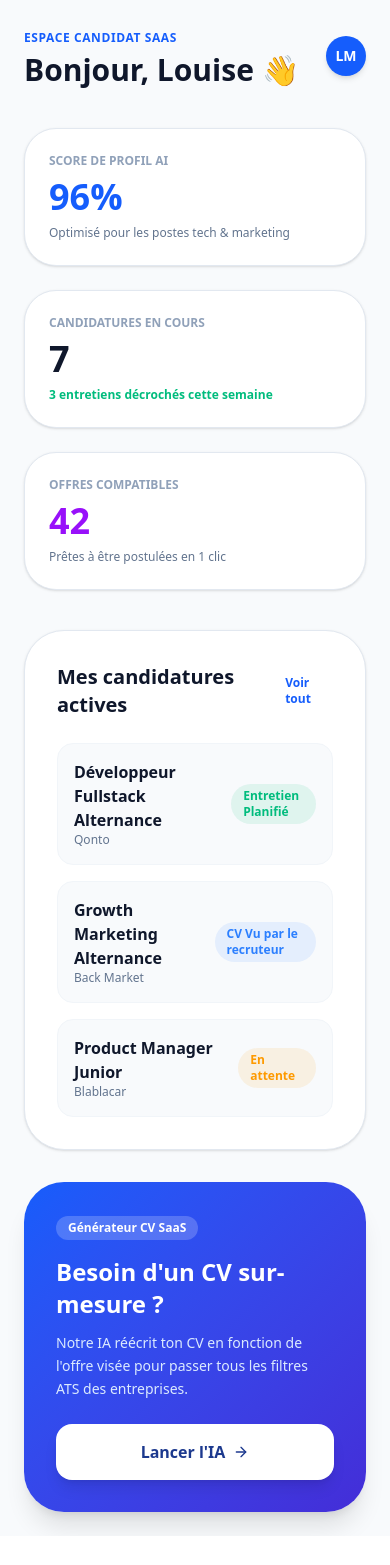
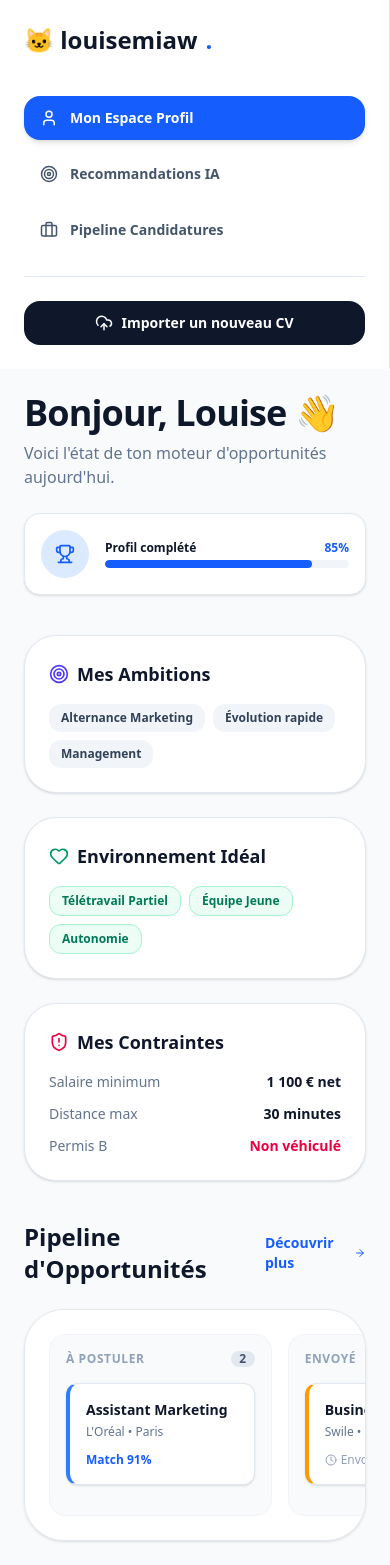
Before and after one commit to tchikibinks/louisemiaw, a Next.js app: page /dashboard in a window 390 px wide. Before the commit the page ends 1536 px from the top, so only its background shows below. Built offline with nearby package versions, Linux system fonts and the light colour scheme.

Commit message:
Implémentation du Dashboard Profil Intelligent et de la page International avec Calculateur de Budget

```diff
--- a/src/app/dashboard/page.tsx
+++ b/src/app/dashboard/page.tsx
@@ -1,102 +1,156 @@
 'use client';
 import Link from 'next/link';
-import { Sparkles, Briefcase, FileText, CheckCircle2, TrendingUp, ArrowRight, Bell, Settings, LogOut } from 'lucide-react';
+import { User, Target, Compass, Briefcase, MapPin, CheckCircle, Clock, Trophy, Heart, ShieldAlert, ArrowRight, UploadCloud } from 'lucide-react';
 
 export default function DashboardPage() {
   return (
-    <div className="min-h-screen bg-slate-50 dark:bg-slate-950 text-slate-900 dark:text-slate-50 flex font-sans transition-colors">
+    <div className="min-h-screen bg-slate-50 dark:bg-slate-950 text-slate-900 dark:text-slate-50 flex flex-col md:flex-row font-sans transition-colors">
 
       {/* Sidebar SaaS */}
-      <aside className="w-64 border-r border-slate-200 dark:border-slate-800 p-6 hidden md:flex flex-col justify-between bg-white dark:bg-slate-900">
-        <div>
-          <Link href="/" className="font-black text-2xl flex items-center gap-2 mb-10">
-            🐱 louisemiaw<span className="text-blue-600">.</span>
+      <aside className="w-full md:w-72 border-r border-slate-200 dark:border-slate-800 bg-white dark:bg-slate-900 p-6 flex flex-col md:min-h-screen sticky top-0 z-10">
+        <Link href="/" className="font-black text-2xl mb-10 flex items-center gap-2">
+          🐱 louisemiaw<span className="text-blue-600">.</span>
+        </Link>
+        <nav className="space-y-3 flex-1">
+          <Link href="/dashboard" className="flex items-center gap-3 px-4 py-3 bg-blue-600 text-white rounded-2xl font-bold text-sm shadow-md">
+            <User size={18}/> Mon Espace Profil
           </Link>
-          <nav className="space-y-2">
-            <Link href="/dashboard" className="flex items-center gap-3 px-4 py-3 bg-blue-600 text-white rounded-2xl font-bold text-sm shadow-sm">
-              <Briefcase size={18}/> Tableau de bord
-            </Link>
-            <Link href="/alternance" className="flex items-center gap-3 px-4 py-3 text-slate-600 dark:text-slate-400 hover:bg-slate-100 dark:hover:bg-slate-800 rounded-2xl font-bold text-sm transition">
-              <Sparkles size={18}/> Vivier d'Offres AI
-            </Link>
-            <Link href="/cv-builder" className="flex items-center gap-3 px-4 py-3 text-slate-600 dark:text-slate-400 hover:bg-slate-100 dark:hover:bg-slate-800 rounded-2xl font-bold text-sm transition">
-              <FileText size={18}/> CV & Lettre AI
-            </Link>
-          </nav>
-        </div>
-        <div className="pt-6 border-t border-slate-200 dark:border-slate-800">
-          <Link href="/" className="flex items-center gap-3 px-4 py-3 text-red-500 font-bold text-sm hover:bg-red-50 dark:hover:bg-red-950/30 rounded-2xl transition">
-            <LogOut size={18}/> Déconnexion
+          <Link href="/explorer" className="flex items-center gap-3 px-4 py-3 text-slate-600 dark:text-slate-400 hover:bg-slate-100 dark:hover:bg-slate-800 rounded-2xl font-bold text-sm transition">
+            <Target size={18}/> Recommandations IA
           </Link>
-        </div>
+          <Link href="/candidatures" className="flex items-center gap-3 px-4 py-3 text-slate-600 dark:text-slate-400 hover:bg-slate-100 dark:hover:bg-slate-800 rounded-2xl font-bold text-sm transition">
+            <Briefcase size={18}/> Pipeline Candidatures
+          </Link>
+          <div className="pt-6 mt-6 border-t border-slate-200 dark:border-slate-800">
+            <button className="w-full flex items-center justify-center gap-2 px-4 py-3 bg-slate-900 dark:bg-white text-white dark:text-slate-900 rounded-2xl font-bold text-sm transition hover:scale-[1.02]">
+              <UploadCloud size={18}/> Importer un nouveau CV
+            </button>
+          </div>
+        </nav>
       </aside>
 
       {/* Main Content */}
-      <main className="flex-1 p-6 md:p-12 overflow-y-auto">
-        <header className="flex justify-between items-center mb-10">
+      <main className="flex-1 p-6 md:p-10 max-w-6xl mx-auto w-full">
+        <header className="flex flex-col md:flex-row md:items-end justify-between gap-6 mb-10">
           <div>
-            <span className="text-xs font-bold text-blue-600 dark:text-blue-400 uppercase tracking-wider">Espace Candidat SaaS</span>
-            <h1 className="text-3xl font-black mt-1">Bonjour, Louise 👋</h1>
+            <h1 className="text-4xl font-black tracking-tight">Bonjour, Louise 👋</h1>
+            <p className="text-slate-500 font-medium mt-2">Voici l'état de ton moteur d'opportunités aujourd'hui.</p>
           </div>
-          <div className="flex items-center gap-4">
-            <div className="w-10 h-10 rounded-full bg-blue-600 text-white font-black flex items-center justify-center text-sm shadow-md">
-              LM
+
+          {/* Gamification : Profil Complété */}
+          <div className="bg-white dark:bg-slate-900 p-4 rounded-2xl border border-slate-200 dark:border-slate-800 shadow-sm flex items-center gap-4 min-w-[250px]">
+            <div className="w-12 h-12 rounded-full bg-blue-100 dark:bg-blue-900/50 text-blue-600 flex items-center justify-center font-black text-sm">
+              <Trophy size={20}/>
+            </div>
+            <div className="flex-1">
+              <div className="flex justify-between text-xs font-bold mb-1">
+                <span>Profil complété</span>
+                <span className="text-blue-600">85%</span>
+              </div>
+              <div className="h-2 w-full bg-slate-100 dark:bg-slate-800 rounded-full overflow-hidden">
+                <div className="h-full bg-blue-600 rounded-full w-[85%]"></div>
+              </div>
             </div>
           </div>
         </header>
 
-        {/* Stats Grid */}
-        <div className="grid grid-cols-1 sm:grid-cols-3 gap-6 mb-10">
+        {/* Le Profil Multi-dimensionnel */}
+        <div className="grid grid-cols-1 lg:grid-cols-3 gap-6 mb-10">
+
+          {/* Ce que je veux (Ambitions) */}
           <div className="bg-white dark:bg-slate-900 p-6 rounded-[2rem] border border-slate-200 dark:border-slate-800 shadow-sm">
-            <div className="text-slate-400 text-xs font-bold uppercase mb-2">Score de Profil AI</div>
-            <div className="text-4xl font-black text-blue-600 dark:text-blue-400">96%</div>
-            <p className="text-xs text-slate-500 mt-2 font-medium">Optimisé pour les postes tech & marketing</p>
+            <div className="flex items-center gap-2 text-indigo-600 mb-4">
+              <Target size={20} className="shrink-0"/>
+              <h3 className="font-bold text-lg text-slate-900 dark:text-white">Mes Ambitions</h3>
+            </div>
+            <div className="flex flex-wrap gap-2 mt-4">
+              <span className="px-3 py-1.5 bg-slate-100 dark:bg-slate-800 text-slate-700 dark:text-slate-300 rounded-xl text-xs font-bold">Alternance Marketing</span>
+              <span className="px-3 py-1.5 bg-slate-100 dark:bg-slate-800 text-slate-700 dark:text-slate-300 rounded-xl text-xs font-bold">Évolution rapide</span>
+              <span className="px-3 py-1.5 bg-slate-100 dark:bg-slate-800 text-slate-700 dark:text-slate-300 rounded-xl text-xs font-bold">Management</span>
+            </div>
           </div>
+
+          {/* Mon environnement idéal */}
           <div className="bg-white dark:bg-slate-900 p-6 rounded-[2rem] border border-slate-200 dark:border-slate-800 shadow-sm">
-            <div className="text-slate-400 text-xs font-bold uppercase mb-2">Candidatures en cours</div>
-            <div className="text-4xl font-black">7</div>
-            <p className="text-xs text-emerald-500 mt-2 font-semibold">3 entretiens décrochés cette semaine</p>
+            <div className="flex items-center gap-2 text-emerald-600 mb-4">
+              <Heart size={20} className="shrink-0"/>
+              <h3 className="font-bold text-lg text-slate-900 dark:text-white">Environnement Idéal</h3>
+            </div>
+            <div className="flex flex-wrap gap-2 mt-4">
+              <span className="px-3 py-1.5 bg-emerald-50 dark:bg-emerald-900/20 text-emerald-700 dark:text-emerald-400 border border-emerald-200 dark:border-emerald-800 rounded-xl text-xs font-bold">Télétravail Partiel</span>
+              <span className="px-3 py-1.5 bg-emerald-50 dark:bg-emerald-900/20 text-emerald-700 dark:text-emerald-400 border border-emerald-200 dark:border-emerald-800 rounded-xl text-xs font-bold">Équipe Jeune</span>
+              <span className="px-3 py-1.5 bg-emerald-50 dark:bg-emerald-900/20 text-emerald-700 dark:text-emerald-400 border border-emerald-200 dark:border-emerald-800 rounded-xl text-xs font-bold">Autonomie</span>
+            </div>
           </div>
+
+          {/* Mes Contraintes */}
           <div className="bg-white dark:bg-slate-900 p-6 rounded-[2rem] border border-slate-200 dark:border-slate-800 shadow-sm">
-            <div className="text-slate-400 text-xs font-bold uppercase mb-2">Offres compatibles</div>
-            <div className="text-4xl font-black text-purple-600 dark:text-purple-400">42</div>
-            <p className="text-xs text-slate-500 mt-2 font-medium">Prêtes à être postulées en 1 clic</p>
+            <div className="flex items-center gap-2 text-rose-600 mb-4">
+              <ShieldAlert size={20} className="shrink-0"/>
+              <h3 className="font-bold text-lg text-slate-900 dark:text-white">Mes Contraintes</h3>
+            </div>
+            <div className="space-y-3">
+              <div className="flex justify-between items-center text-sm">
+                <span className="text-slate-500 font-medium">Salaire minimum</span>
+                <span className="font-bold text-slate-900 dark:text-white">1 100 € net</span>
+              </div>
+              <div className="flex justify-between items-center text-sm">
+                <span className="text-slate-500 font-medium">Distance max</span>
+                <span className="font-bold text-slate-900 dark:text-white">30 minutes</span>
+              </div>
+              <div className="flex justify-between items-center text-sm">
+                <span className="text-slate-500 font-medium">Permis B</span>
+                <span className="font-bold text-rose-600">Non véhiculé</span>
+              </div>
+            </div>
           </div>
         </div>
 
-        {/* Section Recommandations & Candidatures */}
-        <div className="grid grid-cols-1 lg:grid-cols-3 gap-8">
-          <div className="lg:col-span-2 bg-white dark:bg-slate-900 p-8 rounded-[2.5rem] border border-slate-200 dark:border-slate-800 shadow-sm">
-            <h3 className="text-xl font-bold mb-6 flex items-center justify-between">
-              <span>Mes candidatures actives</span>
-              <Link href="/alternance" className="text-xs font-bold text-blue-600 hover:underline">Voir tout</Link>
-            </h3>
-            <div className="space-y-4">
-              {[
-                { company: "Qonto", role: "Développeur Fullstack Alternance", status: "Entretien Planifié", color: "text-emerald-500 bg-emerald-500/10" },
-                { company: "Back Market", role: "Growth Marketing Alternance", status: "CV Vu par le recruteur", color: "text-blue-500 bg-blue-500/10" },
-                { company: "Blablacar", role: "Product Manager Junior", status: "En attente", color: "text-amber-500 bg-amber-500/10" },
-              ].map((item, i) => (
-                <div key={i} className="p-4 bg-slate-50 dark:bg-slate-800/50 rounded-2xl flex items-center justify-between border border-slate-100 dark:border-slate-800">
-                  <div>
-                    <h4 className="font-bold text-base">{item.role}</h4>
-                    <p className="text-xs text-slate-500 font-medium">{item.company}</p>
-                  </div>
-                  <span className={`px-3 py-1 rounded-full text-xs font-bold ${item.color}`}>{item.status}</span>
-                </div>
-              ))}
-            </div>
+        {/* Pipeline de Candidatures Visuel */}
+        <div>
+          <div className="flex justify-between items-center mb-6">
+            <h2 className="text-2xl font-black">Pipeline d'Opportunités</h2>
+            <Link href="/explorer" className="text-sm font-bold text-blue-600 flex items-center gap-1 hover:underline">Découvrir plus <ArrowRight size={14}/></Link>
           </div>
 
-          <div className="bg-gradient-to-br from-blue-600 to-indigo-700 text-white p-8 rounded-[2.5rem] shadow-xl flex flex-col justify-between">
-            <div>
-              <span className="px-3 py-1 rounded-full bg-white/20 text-xs font-bold inline-block mb-4">Générateur CV SaaS</span>
-              <h3 className="text-2xl font-black mb-3">Besoin d'un CV sur-mesure ?</h3>
-              <p className="text-blue-100 text-sm mb-6 leading-relaxed">Notre IA réécrit ton CV en fonction de l'offre visée pour passer tous les filtres ATS des entreprises.</p>
+          <div className="bg-white dark:bg-slate-900 rounded-[2.5rem] border border-slate-200 dark:border-slate-800 p-6 shadow-sm overflow-x-auto">
+            <div className="flex gap-4 min-w-[700px]">
+              {/* Colonne 1 : À Postuler */}
+              <div className="flex-1 bg-slate-50 dark:bg-slate-800/50 rounded-2xl p-4 border border-slate-100 dark:border-slate-800">
+                <h4 className="text-xs font-bold text-slate-400 uppercase tracking-wider mb-4 flex justify-between">À Postuler <span className="bg-slate-200 dark:bg-slate-700 px-2 rounded-full text-slate-600 dark:text-slate-300">2</span></h4>
+                <div className="space-y-3">
+                  <div className="bg-white dark:bg-slate-900 p-4 rounded-xl shadow-sm border border-slate-200 dark:border-slate-700 border-l-4 border-l-blue-500">
+                    <h5 className="font-bold text-sm">Assistant Marketing</h5>
+                    <p className="text-xs text-slate-500 mt-1">L'Oréal • Paris</p>
+                    <div className="mt-3 text-xs font-bold text-blue-600">Match 91%</div>
+                  </div>
+                </div>
+              </div>
+
+              {/* Colonne 2 : Envoyé */}
+              <div className="flex-1 bg-slate-50 dark:bg-slate-800/50 rounded-2xl p-4 border border-slate-100 dark:border-slate-800">
+                <h4 className="text-xs font-bold text-slate-400 uppercase tracking-wider mb-4 flex justify-between">Envoyé <span className="bg-slate-200 dark:bg-slate-700 px-2 rounded-full text-slate-600 dark:text-slate-300">1</span></h4>
+                <div className="space-y-3">
+                  <div className="bg-white dark:bg-slate-900 p-4 rounded-xl shadow-sm border border-slate-200 dark:border-slate-700 border-l-4 border-l-amber-500">
+                    <h5 className="font-bold text-sm">Business Developer</h5>
+                    <p className="text-xs text-slate-500 mt-1">Swile • Remote</p>
+                    <div className="mt-3 text-xs font-medium text-slate-400 flex items-center gap-1"><Clock size={12}/> Envoyé il y a 2j</div>
+                  </div>
+                </div>
+              </div>
+
+              {/* Colonne 3 : Entretien */}
+              <div className="flex-1 bg-slate-50 dark:bg-slate-800/50 rounded-2xl p-4 border border-slate-100 dark:border-slate-800">
+                <h4 className="text-xs font-bold text-slate-400 uppercase tracking-wider mb-4 flex justify-between">Entretiens <span className="bg-slate-200 dark:bg-slate-700 px-2 rounded-full text-slate-600 dark:text-slate-300">1</span></h4>
+                <div className="space-y-3">
+                  <div className="bg-white dark:bg-slate-900 p-4 rounded-xl shadow-sm border border-slate-200 dark:border-slate-700 border-l-4 border-l-emerald-500">
+                    <h5 className="font-bold text-sm">Growth Hacker</h5>
+                    <p className="text-xs text-slate-500 mt-1">TechNova • Toulouse</p>
+                    <button className="mt-3 w-full py-1.5 bg-emerald-50 dark:bg-emerald-900/20 text-emerald-600 dark:text-emerald-400 text-xs font-bold rounded-lg border border-emerald-200 dark:border-emerald-800">Préparer l'entretien IA</button>
+                  </div>
+                </div>
+              </div>
             </div>
-            <Link href="/cv-builder" className="w-full py-4 bg-white text-blue-900 font-extrabold rounded-2xl text-center shadow-lg hover:bg-blue-50 transition flex items-center justify-center gap-2">
-              Lancer l'IA <ArrowRight size={16}/>
-            </Link>
           </div>
         </div>
       </main>
```
Also changed, not shown: src/app/international/page.tsx (+103 -44 lines).
